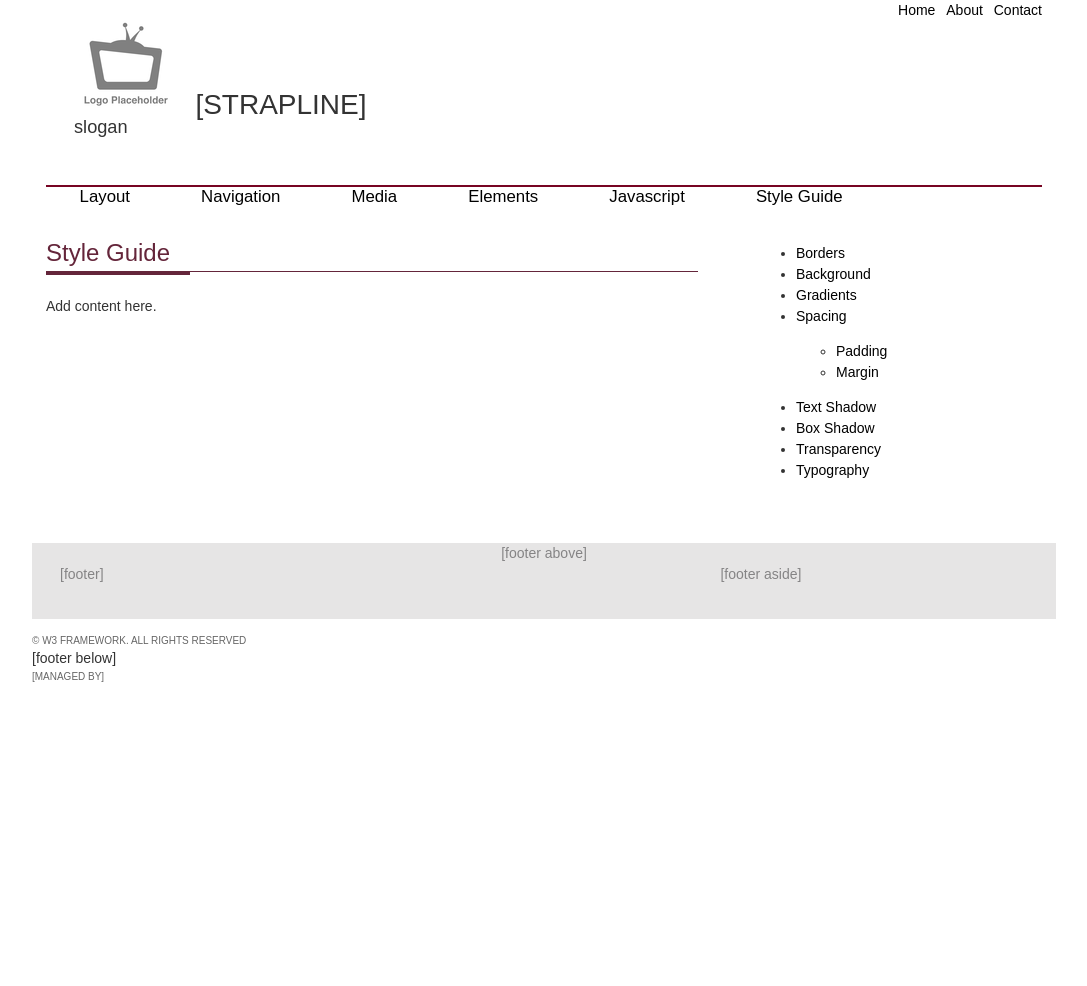
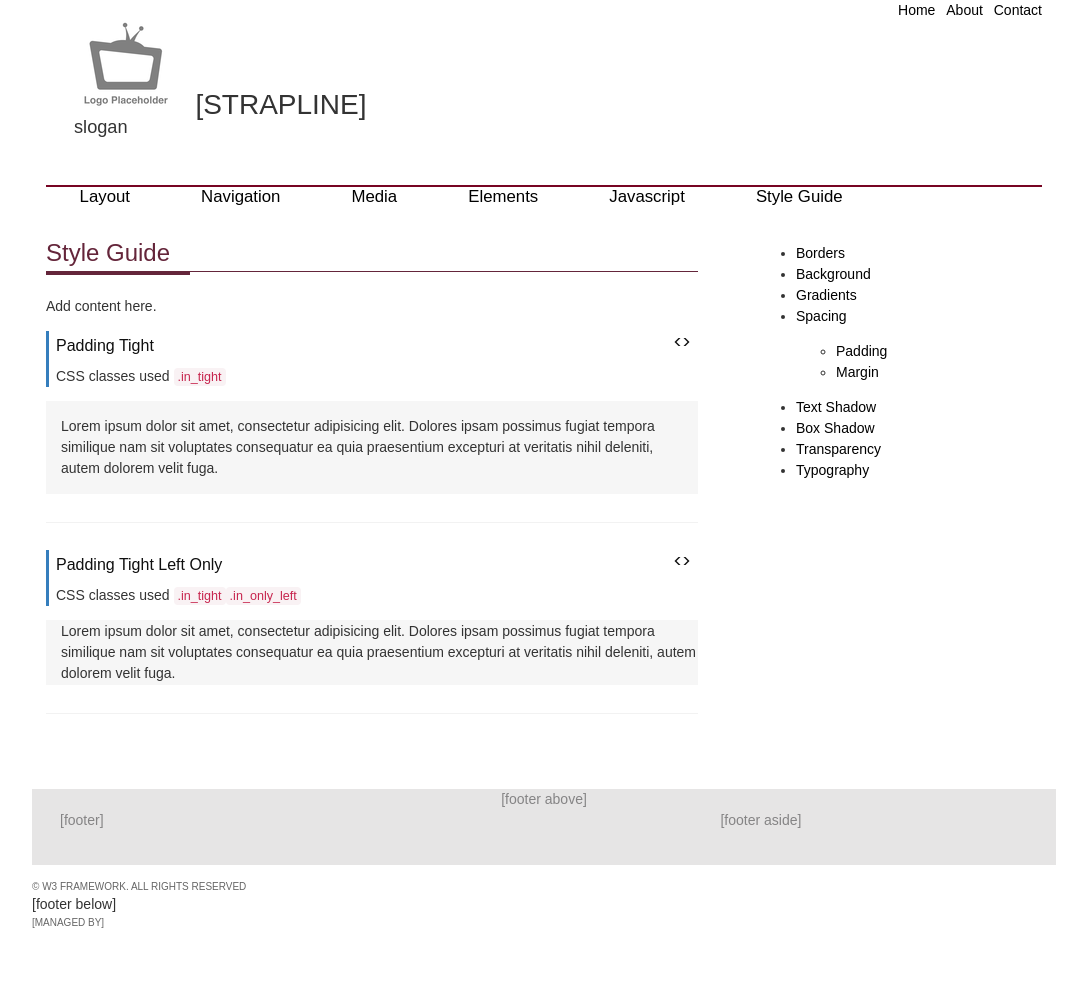
Before and after one commit to 2dpi/templates, a Jekyll site: the page built from www/elements/manual/style/padding.html, in a window 1280 px wide. Shown: the whole page, without its empty margins (96-1183 px from the left). Built offline with Jekyll 4.4.1, drawn with Linux system fonts in a browser that asks for light colours; some web fonts are replaced; before the commit the page ends 900 px from its top, so only the background shows below that.

Commit message:
adding pages

```diff
--- a/www/elements/manual/style/padding.html
+++ b/www/elements/manual/style/padding.html
@@ -11,9 +11,32 @@ description: w3 framework - style guide
       <article>
         <h1 class="title">Style Guide</h1>
         <p>Add content here.</p>
-        <div class="pagination">
-
+        <div class="callout">
+          <h4>Padding Tight<i class="icon-embed float_right toggle"></i></h4>
+          <p>CSS classes used <code>.in_tight</code></p>
         </div>
+        <div class="toggle_hide group columns_2 flush out_tight out_only_bottom">
+          <div class="fill in_tight">Lorem ipsum dolor sit amet, consectetur adipisicing elit. Dolores ipsam possimus fugiat tempora similique nam sit voluptates consequatur ea quia praesentium excepturi at veritatis nihil deleniti, autem dolorem velit fuga.</div>
+        </div>
+        <div class="toggle_show container_panel out_tight out_only_bottom in_tight fill">
+{% highlight html %}{% raw %}<!-- html code here -->
+<div class="fill in_tight">Lorem ipsum dolor sit amet, consectetur adipisicing elit. Dolores ipsam possimus fugiat tempora similique nam sit voluptates consequatur ea quia praesentium excepturi at veritatis nihil deleniti, autem dolorem velit fuga.</div>
+{% endraw %}{% endhighlight %}
+        </div>
+        <hr>
+        <div class="callout">
+          <h4>Padding Tight Left Only<i class="icon-embed float_right toggle"></i></h4>
+          <p>CSS classes used <code>.in_tight</code><code>.in_only_left</code></p>
+        </div>
+        <div class="toggle_hide group columns_2 flush out_tight out_only_bottom">
+          <div class="fill in_tight in_only_left">Lorem ipsum dolor sit amet, consectetur adipisicing elit. Dolores ipsam possimus fugiat tempora similique nam sit voluptates consequatur ea quia praesentium excepturi at veritatis nihil deleniti, autem dolorem velit fuga.</div>
+        </div>
+        <div class="toggle_show container_panel out_tight out_only_bottom in_tight fill">
+{% highlight html %}{% raw %}<!-- html code here -->
+<div class="in_tight in_only_left">Lorem ipsum dolor sit amet, consectetur adipisicing elit. Dolores ipsam possimus fugiat tempora similique nam sit voluptates consequatur ea quia praesentium excepturi at veritatis nihil deleniti, autem dolorem velit fuga.</div>
+{% endraw %}{% endhighlight %}
+        </div>
+        <hr>
       </article>
     </div>
     <aside class="container_aside">
```
